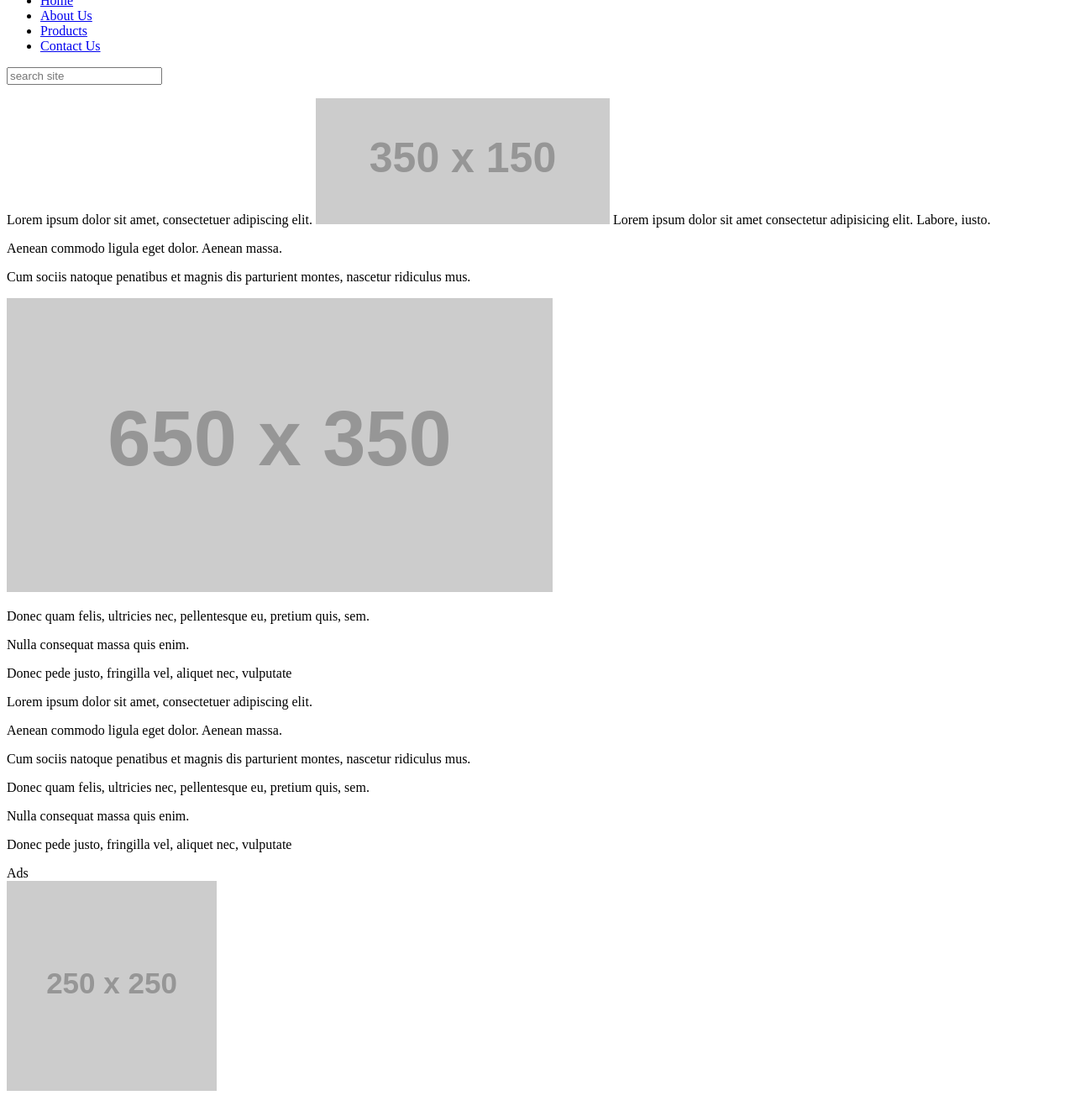
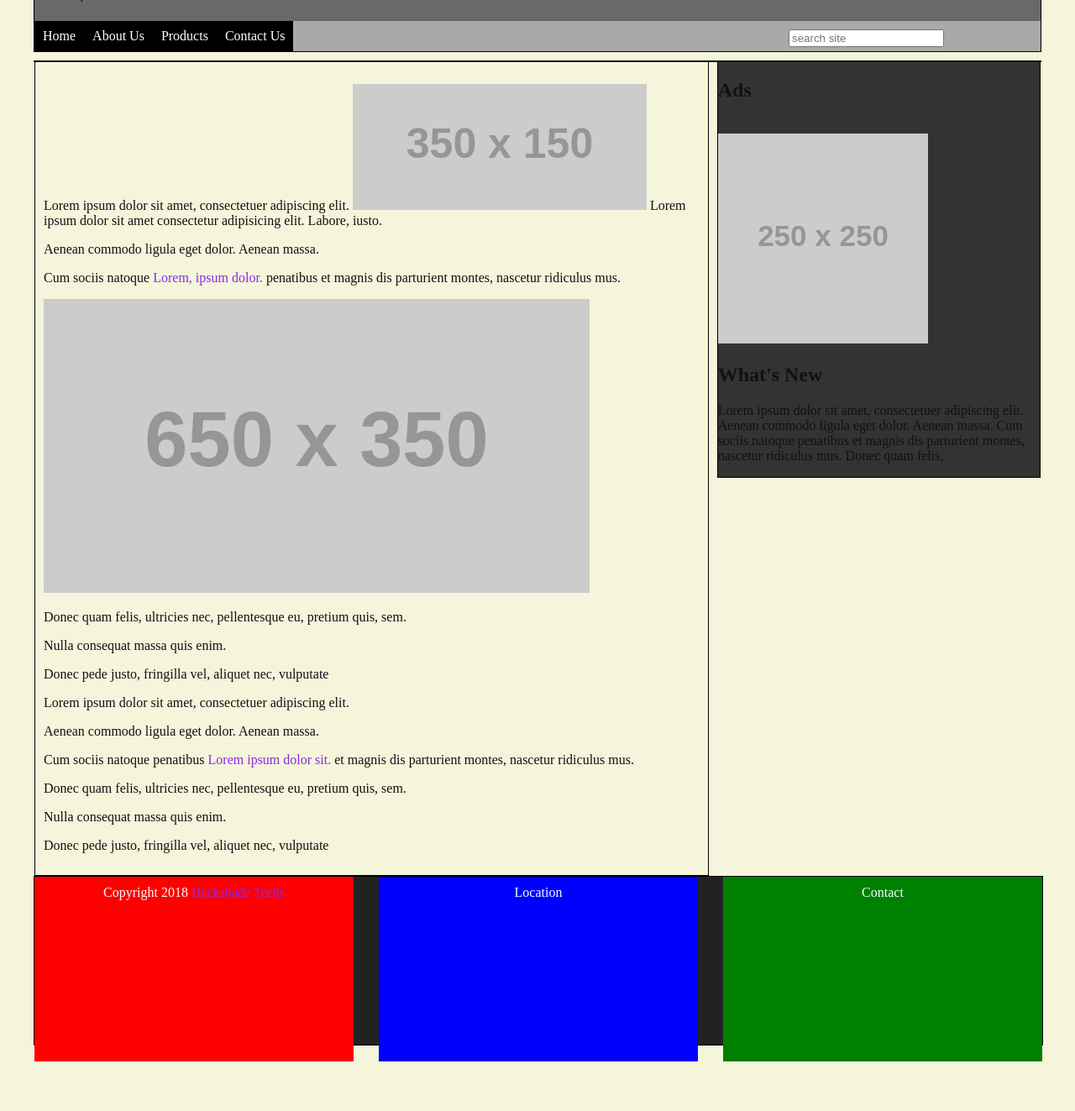
Before and after one commit to matovu-ronald/two-column-website, a plain HTML site: page index.html in a window 1280 px wide. Shown: the part 68-1391 px from the top of the page at 84% size. After the commit the page ends 1332 px from the top, so only its background shows below. Drawn offline with Linux system fonts and the light colour scheme; placeholder pictures from the web are drawn by us.

Commit message:
Finishded defautl styling

```diff
--- a/css/style.css
+++ b/css/style.css
@@ -0,0 +1,135 @@
+body {
+    background-color: beige;
+    color: #111;
+}
+
+a {
+    color: blueviolet;
+    text-decoration: none;
+}
+
+a:hover {
+    text-decoration: underline;
+    color: blue;
+}
+
+#wrapper {
+    max-width: 1200px;
+    margin: 0 auto;
+}
+
+#header {
+    border: 1px solid black;
+    height: 120px;
+    position: relative;
+    background-color: dimgray;
+}
+
+#logo {
+    position: absolute;
+    top: 10px;
+    left: 30px;
+}
+
+#logo div {
+    font-size: 30px;
+}
+
+#search {
+    position: absolute;
+    width: 150px;
+    bottom: 5px;
+    right: 150px;
+    z-index: 50;
+}
+
+#navbar ul {
+    position: absolute;
+    background-color: darkgray;
+    bottom: 0;
+    left: 0;
+    width: 100%;
+    margin: 0;
+    padding: 0;
+}
+
+#navbar li {
+    list-style: none;
+    float: left;
+    position: relative;
+    margin: 0;
+    padding: 0;
+}
+
+#navbar a {
+    line-height: 100%;
+    text-decoration: none;
+    color: white;
+    display: block;
+    padding: 10px;
+    background-color: black;
+
+}
+
+#navbar a:hover {
+    color: black;
+    background-color: white;
+
+}
+
+#maincontainer {
+    margin-top: 10px;
+    border: 1px solid black;
+    background-color: white;
+}
+
+#content {
+    border: 1px solid black;
+    width: 66%;
+    float: left;
+    padding: 10px 0 10px 10px;
+}
+
+#sidebar {
+    background-color: #333;
+    border: 1px solid black;
+    width: 32%;
+    float: right;
+
+}
+
+#footer {
+    clear: both;
+    width: 100%;
+    border: 1px solid black;
+    text-align: center;
+    height: 200px;
+    background-color: #222;
+    color: azure;
+
+}
+
+#footer section {
+    padding: 10px;
+    width: 30%;
+    height: 100%;
+}
+
+#footer section:first-child {
+    float: left;
+    background-color: red;
+}
+
+#footer section:nth-child(2) {
+    background-color: green;
+    float: right;
+}
+
+#footer section:last-child {
+    background-color: blue;
+    margin: auto;
+}
+
+img {
+    max-width: 100%;
+}
--- a/index.html
+++ b/index.html
@@ -18,7 +18,7 @@
                 </div>
                 <small># Repetition Beats Talent</small>
             </div>
-            <nav>
+            <nav id="navbar">
                 <ul>
                     <li>
                         <a href="index.html">Home</a>
@@ -38,6 +38,7 @@
                 <input type="search" placeholder="search site">
             </form>
         </header>
+        <div id="maincontainer">
             <section id="content">
                 <article>
                     <p>Lorem ipsum dolor sit amet, consectetuer adipiscing elit. <img src="https://via.placeholder.com/350x150"
@@ -46,7 +47,8 @@
 
                     <p>Aenean commodo ligula eget dolor. Aenean massa.</p>
 
-                <p>Cum sociis natoque penatibus et magnis dis parturient montes, nascetur ridiculus mus.</p>
+                    <p>Cum sociis natoque <a href="#" target="_blank">Lorem, ipsum dolor.</a> penatibus et magnis dis
+                        parturient montes, nascetur ridiculus mus.</p>
                     <img src="https://via.placeholder.com/650x350" alt="Image">
                     <p>Donec quam felis, ultricies nec, pellentesque eu, pretium quis, sem.</p>
 
@@ -59,7 +61,8 @@
 
                     <p>Aenean commodo ligula eget dolor. Aenean massa.</p>
 
-                <p>Cum sociis natoque penatibus et magnis dis parturient montes, nascetur ridiculus mus.</p>
+                    <p>Cum sociis natoque penatibus <a href="#" target="_blank">Lorem ipsum dolor sit.</a> et magnis
+                        dis parturient montes, nascetur ridiculus mus.</p>
 
                     <p>Donec quam felis, ultricies nec, pellentesque eu, pretium quis, sem.</p>
 
@@ -70,7 +73,7 @@
             </section>
             <aside id="sidebar">
                 <section>
-                Ads
+                    <h2>Ads</h2>
                     <br>
                     <img src="https://via.placeholder.com/250x250" alt="Image">
                 </section>
@@ -79,11 +82,14 @@
                     <p>
                         Lorem ipsum dolor sit amet, consectetuer adipiscing elit. Aenean commodo ligula eget dolor.
                         Aenean massa.
-                    Cum sociis natoque penatibus et magnis dis parturient montes, nascetur ridiculus mus. Donec quam
+                        Cum sociis natoque penatibus et magnis dis parturient montes, nascetur ridiculus mus. Donec
+                        quam
                         felis,
                     </p>
                 </section>
             </aside>
+        </div>
+
         <footer id="footer">
             <section>Copyright 2018 <a href="#">Hackshade Techs</a></section>
             <section>Contact</section>
```
Lines whose indentation alone changed are shown as unchanged.
